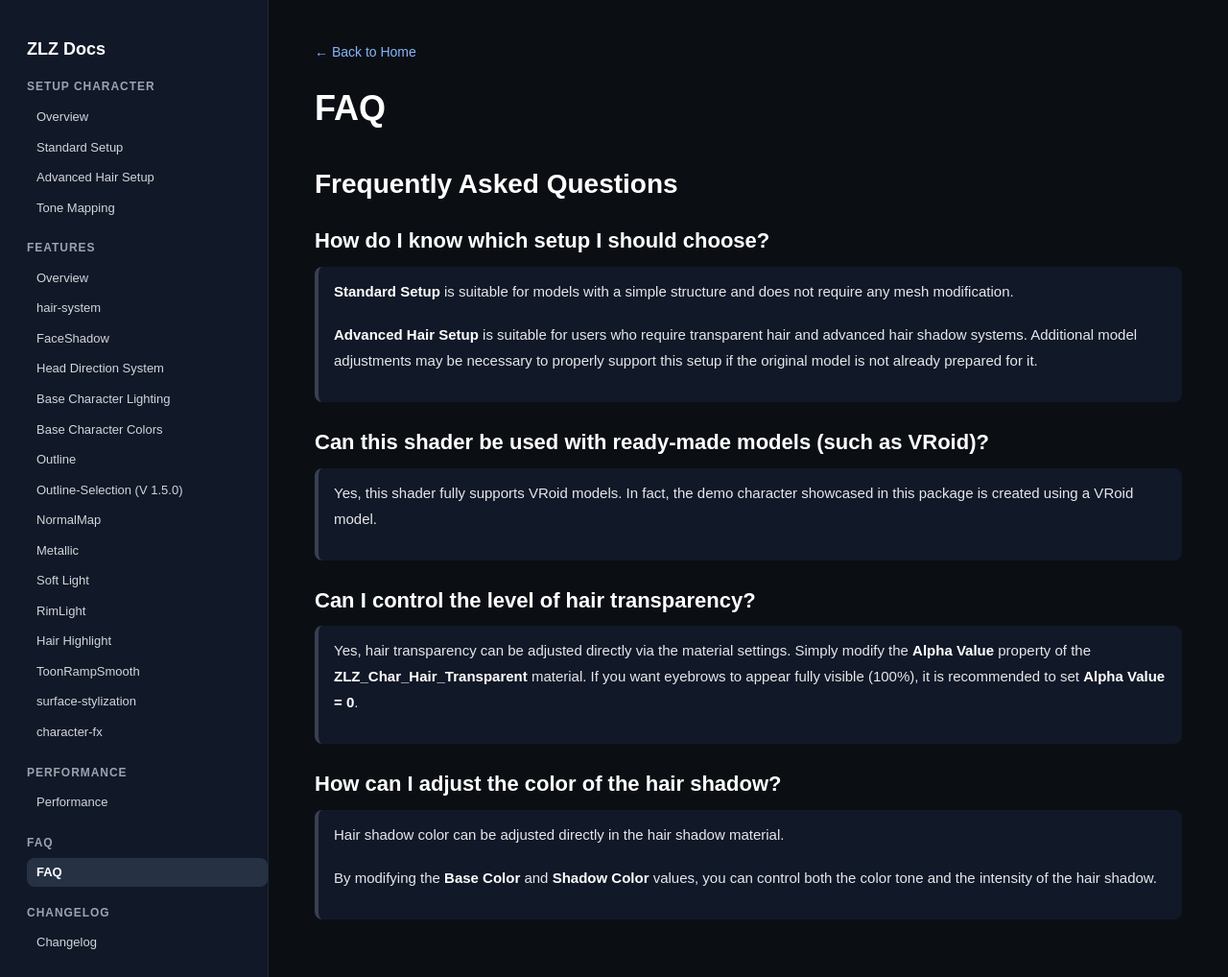
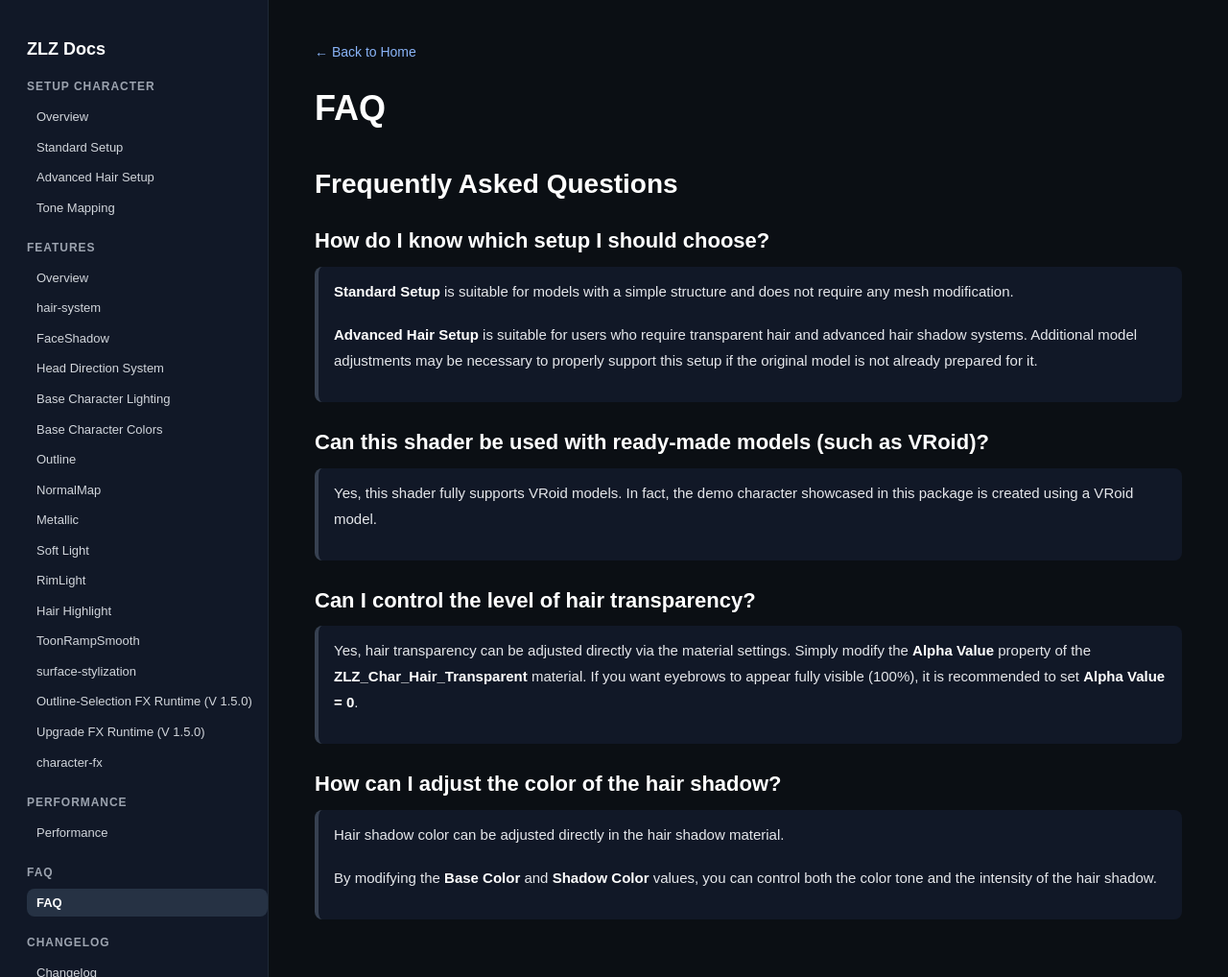
Before and after one commit to zlz-studio/zlz-studio.github.io, a Jekyll site: the page built from faq/index.md, in a window 1280 px wide and 1018 px high. Shown: the whole window at 96% size. Built offline with Jekyll 4.4.1, drawn with Linux system fonts in a browser that asks for light colours.

Commit message:
Update sidebar.html

```diff
--- a/_includes/sidebar.html
+++ b/_includes/sidebar.html
@@ -60,11 +60,6 @@
    Outline
 </a>
 
-<a href="{{ '/features/Outline-Selection/' | relative_url }}"
-   class="{% if page.url contains '/features/Outline-Selection/' %}active{% endif %}">
-   Outline-Selection (V 1.5.0)
-</a>
-
 <a href="{{ '/features/NormalMap/' | relative_url }}"
    class="{% if page.url contains '/features/NormalMap/' %}active{% endif %}">
    NormalMap
@@ -100,6 +95,16 @@
    surface-stylization
 </a>
 
+<a href="{{ '/features/Outline-Selection/' | relative_url }}"
+   class="{% if page.url contains '/features/Outline-Selection/' %}active{% endif %}">
+   Outline-Selection FX Runtime (V 1.5.0)
+</a>
+
+<a href="{{ '/features/Upgrade/' | relative_url }}"
+   class="{% if page.url contains '/features/Upgrade/' %}active{% endif %}">
+   Upgrade FX Runtime (V 1.5.0)
+</a>
+
 <a href="{{ '/features/character-fx/' | relative_url }}"
    class="{% if page.url contains '/features/character-fx/' %}active{% endif %}">
    character-fx
```
